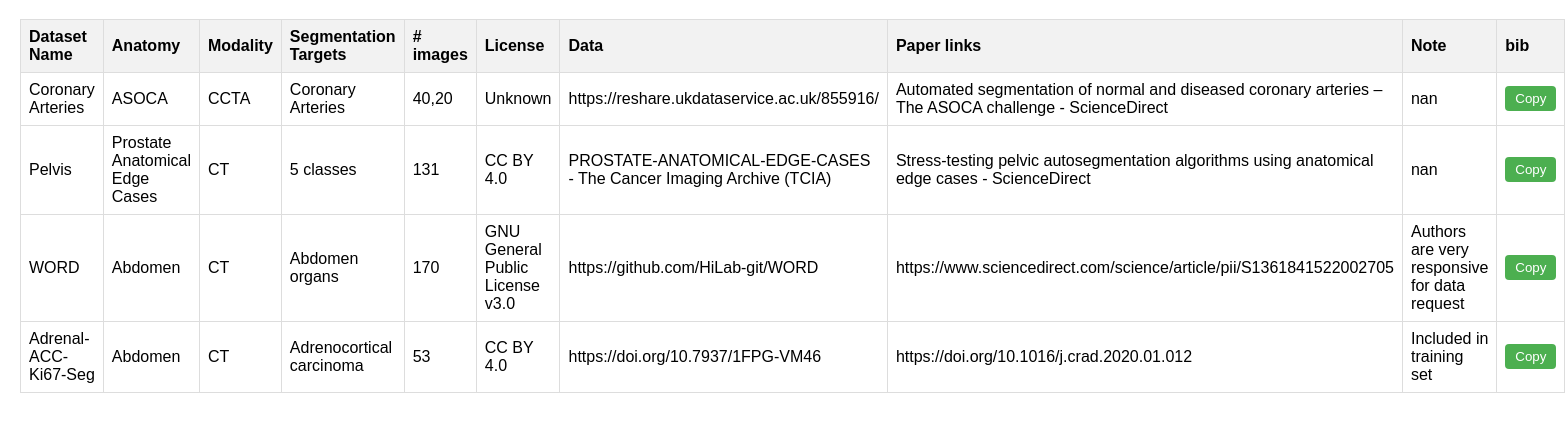
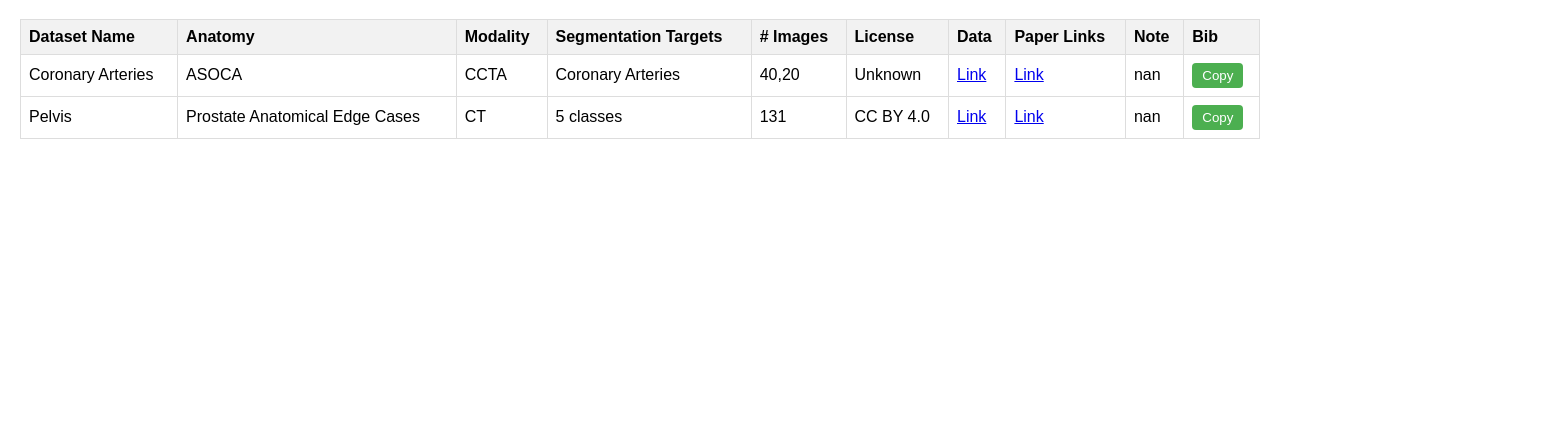
Before and after one commit to medsam-datasetlist/medsam-datasetlist.github.io, a plain HTML site: page index.html in a window 1280 px wide. Shown: the part 61-482 px from the top of the page, 1565 px wide, since content can reach past the window. Drawn offline with Linux system fonts and the light colour scheme.

Commit message:
Update index.html

```diff
--- a/index.html
+++ b/index.html
@@ -1,6 +1,5 @@
-
 <!DOCTYPE html>
-<html lang="zh-CN">
+<html lang="en">
 <head>
     <meta charset="UTF-8">
     <meta name="viewport" content="width=device-width, initial-scale=1.0">
@@ -41,11 +40,11 @@
     <table>
         <thead>
             <tr>
-                <th>Dataset Name</th><th>Anatomy</th><th>Modality</th><th>Segmentation Targets</th><th># images</th><th>License</th><th>Data</th><th>Paper links</th><th>Note</th><th>bib</th>
+                <th>Dataset Name</th><th>Anatomy</th><th>Modality</th><th>Segmentation Targets</th><th># Images</th><th>License</th><th>Data</th><th>Paper Links</th><th>Note</th><th>Bib</th>
             </tr>
         </thead>
         <tbody>
-            <tr><td>Coronary Arteries</td><td>ASOCA</td><td>CCTA</td><td>Coronary Arteries</td><td>40,20</td><td>Unknown</td><td>https://reshare.ukdataservice.ac.uk/855916/</td><td>Automated segmentation of normal and diseased coronary arteries – The ASOCA challenge - ScienceDirect</td><td>nan</td><td><button class="copy-button" onclick="copyToClipboard('@article{gharleghi2022automated,
+            <tr><td>Coronary Arteries</td><td>ASOCA</td><td>CCTA</td><td>Coronary Arteries</td><td>40,20</td><td>Unknown</td><td><a href="https://reshare.ukdataservice.ac.uk/855916/" target="_blank">Link</a></td><td><a href="https://doi.org/10.1016/j.crad.2020.01.012" target="_blank">Link</a></td><td>nan</td><td><button class="copy-button" onclick="copyToClipboard('@article{gharleghi2022automated,
   title={Automated segmentation of normal and diseased coronary arteries--the asoca challenge},
   author={Gharleghi, Ramtin and Adikari, Dona and Ellenberger, Katy and Ooi, Sze-Yuan and Ellis, Chris and Chen, Chung-Ming and Gao, Ruochen and He, Yuting and Hussain, Raabid and Lee, Chia-Yen and others},
   journal={Computerized Medical Imaging and Graphics},
@@ -53,7 +52,8 @@
   pages={102049},
   year={2022},
   publisher={Elsevier}
-}')">Copy</button></td></tr><tr><td>Pelvis</td><td>Prostate Anatomical Edge Cases</td><td>CT</td><td>5 classes</td><td>131</td><td>CC BY 4.0</td><td>PROSTATE-ANATOMICAL-EDGE-CASES - The Cancer Imaging Archive (TCIA)</td><td>Stress-testing pelvic autosegmentation algorithms using anatomical edge cases - ScienceDirect</td><td>nan</td><td><button class="copy-button" onclick="copyToClipboard('@article{kanwar2023stress,
+}')">Copy</button></td></tr>
+            <tr><td>Pelvis</td><td>Prostate Anatomical Edge Cases</td><td>CT</td><td>5 classes</td><td>131</td><td>CC BY 4.0</td><td><a href="https://www.cancerimagingarchive.net" target="_blank">Link</a></td><td><a href="https://doi.org/10.1016/j.crad.2020.01.012" target="_blank">Link</a></td><td>nan</td><td><button class="copy-button" onclick="copyToClipboard('@article{kanwar2023stress,
   title={Stress-testing pelvic autosegmentation algorithms using anatomical edge cases},
   author={Kanwar, Aasheesh and Merz, Brandon and Claunch, Cheryl and Rana, Shushan and Hung, Arthur and Thompson, Reid F},
   journal={Physics and Imaging in Radiation Oncology},
@@ -61,23 +61,8 @@
   pages={100413},
   year={2023},
   publisher={Elsevier}
-}')">Copy</button></td></tr><tr><td>WORD</td><td>Abdomen</td><td>CT</td><td>Abdomen organs</td><td>170</td><td>GNU General Public License v3.0</td><td>https://github.com/HiLab-git/WORD</td><td>https://www.sciencedirect.com/science/article/pii/S1361841522002705</td><td>Authors are very responsive for data request</td><td><button class="copy-button" onclick="copyToClipboard('@article{luo2022word,
-  title={WORD: A large scale dataset, benchmark and clinical applicable study for abdominal organ segmentation from CT image},
-  author={Luo, Xiangde and Liao, Wenjun and Xiao, Jianghong and Chen, Jieneng and Song, Tao and Zhang, Xiaofan and Li, Kang and Metaxas, Dimitris N and Wang, Guotai and Zhang, Shaoting},
-  journal={Medical Image Analysis},
-  volume={82},
-  pages={102642},
-  year={2022},
-  publisher={Elsevier}
-}')">Copy</button></td></tr><tr><td>Adrenal-ACC-Ki67-Seg</td><td>Abdomen</td><td>CT</td><td>Adrenocortical carcinoma</td><td>53</td><td>CC BY 4.0</td><td>https://doi.org/10.7937/1FPG-VM46</td><td>https://doi.org/10.1016/j.crad.2020.01.012</td><td>Included in training set</td><td><button class="copy-button" onclick="copyToClipboard('@article{ahmed2020radiomic,
-  title={Radiomic mapping model for prediction of Ki-67 expression in adrenocortical carcinoma},
-  author={Ahmed, AA and Elmohr, MM and Fuentes, D and Habra, MA and Fisher, SB and Perrier, ND and Zhang, M and Elsayes, KM},
-  journal={Clinical Radiology},
-  volume={75},
-  number={6},
-  pages={479--e17},
-  year={2020}
 }')">Copy</button></td></tr>
+            <!-- Repeat similar structure for other rows -->
         </tbody>
     </table>
     <script>
```
